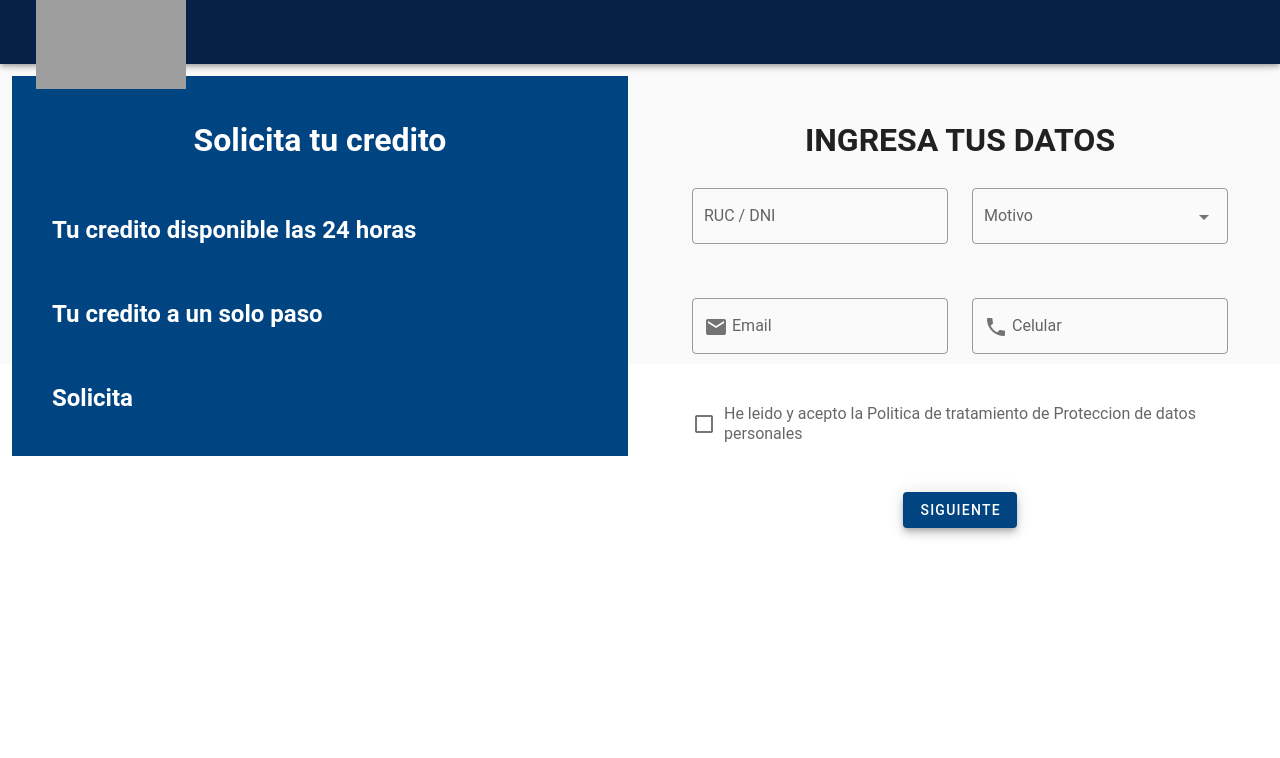
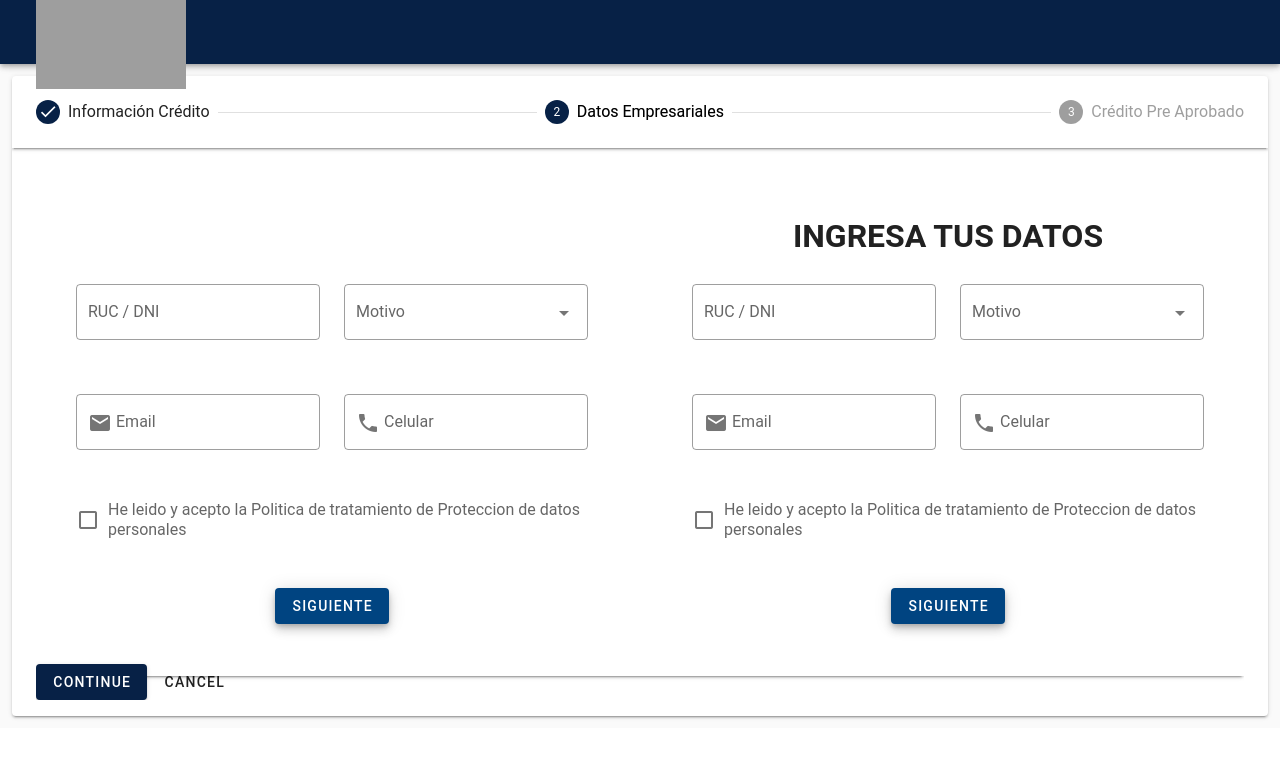
Before and after one commit to Benjacho/front-credito-pyme, a Vue app: page / in a window 1280 px wide. Both pictures are taken after a click on the button "SIGUIENTE". Shown: the top 758 px of the page. Built offline with nearby package versions, Linux system fonts and the light colour scheme; grey boxes are pictures that could not be loaded; a small style sheet from the web is missing.

Commit message:
Added Stepper

```diff
--- a/src/components/Simulador.vue
+++ b/src/components/Simulador.vue
@@ -1,45 +1,55 @@
 <template>
   <div>
-        <v-container
-            class="grey lighten-5 pa-0"
-            fluid
-        >
-        <v-layout
+    <v-container class="grey lighten-5 pa-0" fluid>
+      <v-layout no-gutters fill-height>
+        <v-col>
+          <v-stepper v-model="e1">
+            <v-stepper-header>
+              <v-stepper-step :complete="e1 > 1" step="1">
+                Información Crédito
+              </v-stepper-step>
 
-            no-gutters
-            style="height: 300px"
-        >
+              <v-divider></v-divider>
+
+              <v-stepper-step :complete="e1 > 2" step="2">
+                Datos Empresariales
+              </v-stepper-step>
+
+              <v-divider></v-divider>
+
+              <v-stepper-step step="3"> Crédito Pre Aprobado </v-stepper-step>
+            </v-stepper-header>
+
+            <v-stepper-items>
+              <v-stepper-content step="1">
+                <v-card>
+                  <v-row>
                     <v-col>
                       <div
                         style="background-color: #004481; color: white"
                         class="pa-10"
                       >
-                    <h1 align="center">{{leftTitle}}</h1>
-                    <br><br>
-                    <h2>{{check1}}</h2>
-                    <br><br>
-                    <h2>{{check2}}</h2>
-                    <br><br>
-                    <h2>{{check3}}</h2>
+                        <h1 align="center">{{ leftTitle }}</h1>
+                        <br /><br />
+                        <h2>{{ check1 }}</h2>
+                        <br /><br />
+                        <h2>{{ check2 }}</h2>
+                        <br /><br />
+                        <h2>{{ check3 }}</h2>
                       </div>
                     </v-col>
-            <v-col>
-                <div
-                    class="pa-10"
-                >
+                    <v-col style="background: white">
+                      <div class="pa-10">
                         <v-form ref="form" align="center">
-
-                        <h1 >
-                            {{rightTitle}}
+                          <h1>
+                            {{ rightTitle }}
                           </h1>
-                        <br>
+                          <br />
                           <v-row>
                             <v-col>
-                                    <div
-                                        style="p-5"
-                                    >
+                              <div style="p-5">
                                 <v-text-field
-                                            v-model="rfc"
+                                  v-model="form.ruc"
                                   label="RUC / DNI"
                                   outlined
                                 >
@@ -47,13 +57,11 @@
                               </div>
                             </v-col>
                             <v-col>
-                                    <div
-                                        style="p-5"
-                                    >
+                              <div style="p-5">
                                 <v-select
-                                            v-model="motivo"
+                                  v-model="form.reason"
                                   :items="items"
-                                            :rules="[v => !!v || 'Item is required']"
+                                  :rules="[(v) => !!v || 'Item is required']"
                                   label="Motivo"
                                   required
                                   outlined
@@ -64,11 +72,9 @@
                           </v-row>
                           <v-row>
                             <v-col>
-                                    <div
-                                        style="p-5"
-                                    >
+                              <div style="p-5">
                                 <v-text-field
-                                            v-model="email"
+                                  v-model="form.email"
                                   :counter="max"
                                   :rules="rules"
                                   label="Email"
@@ -79,11 +85,9 @@
                               </div>
                             </v-col>
                             <v-col>
-                                    <div
-                                        style="p-5"
-                                    >
+                              <div style="p-5">
                                 <v-text-field
-                                            v-model="celular"
+                                  v-model="form.phone"
                                   :counter="max"
                                   :rules="rules"
                                   label="Celular"
@@ -101,8 +105,9 @@
                             value="primary"
                             hide-details
                           ></v-checkbox>
-                        <br><br>
+                          <br /><br />
                           <v-btn
+                            @click="e1 = 2"
                             color="secondary"
                             elevation="6"
                           >
@@ -111,6 +116,198 @@
                         </v-form>
                       </div>
                     </v-col>
+                  </v-row>
+                </v-card>
+
+                <!-- <v-btn color="primary" @click="e1 = 2"> Continue </v-btn>
+
+                <v-btn text> Cancel </v-btn> -->
+              </v-stepper-content>
+
+              <v-stepper-content step="2">
+                <v-card>
+                  <v-row>
+                    <v-col>
+                      <div
+                        style="background-color: white; color: white"
+                        class="pa-10"
+                      >
+                        <v-form ref="form" align="center">
+                          <h1>
+                            {{ rightTitle }}
+                          </h1>
+                          <br />
+                          <v-row>
+                            <v-col>
+                              <div style="p-5">
+                                <v-text-field
+                                  v-model="form.ruc"
+                                  label="RUC / DNI"
+                                  outlined
+                                >
+                                </v-text-field>
+                              </div>
+                            </v-col>
+                            <v-col>
+                              <div style="p-5">
+                                <v-select
+                                  v-model="form.reason"
+                                  :items="items"
+                                  :rules="[(v) => !!v || 'Item is required']"
+                                  label="Motivo"
+                                  required
+                                  outlined
+                                >
+                                </v-select>
+                              </div>
+                            </v-col>
+                          </v-row>
+                          <v-row>
+                            <v-col>
+                              <div style="p-5">
+                                <v-text-field
+                                  v-model="form.email"
+                                  :counter="max"
+                                  :rules="rules"
+                                  label="Email"
+                                  outlined
+                                  prepend-inner-icon="mdi-email"
+                                >
+                                </v-text-field>
+                              </div>
+                            </v-col>
+                            <v-col>
+                              <div style="p-5">
+                                <v-text-field
+                                  v-model="form.phone"
+                                  :counter="max"
+                                  :rules="rules"
+                                  label="Celular"
+                                  outlined
+                                  prepend-inner-icon="mdi-phone"
+                                >
+                                </v-text-field>
+                              </div>
+                            </v-col>
+                          </v-row>
+                          <v-checkbox
+                            v-model="ex4"
+                            label="He leido y acepto la Politica de tratamiento de Proteccion de datos personales"
+                            color="primary"
+                            value="primary"
+                            hide-details
+                          ></v-checkbox>
+                          <br /><br />
+                          <v-btn
+                            @click="e1 = 2"
+                            color="secondary"
+                            elevation="6"
+                          >
+                            Siguiente
+                          </v-btn>
+                        </v-form>
+                      </div>
+                    </v-col>
+                    <v-col style="background: white">
+                      <div class="pa-10">
+                        <v-form ref="form" align="center">
+                          <h1>
+                            {{ rightTitle }}
+                          </h1>
+                          <br />
+                          <v-row>
+                            <v-col>
+                              <div style="p-5">
+                                <v-text-field
+                                  v-model="form.ruc"
+                                  label="RUC / DNI"
+                                  outlined
+                                >
+                                </v-text-field>
+                              </div>
+                            </v-col>
+                            <v-col>
+                              <div style="p-5">
+                                <v-select
+                                  v-model="form.reason"
+                                  :items="items"
+                                  :rules="[(v) => !!v || 'Item is required']"
+                                  label="Motivo"
+                                  required
+                                  outlined
+                                >
+                                </v-select>
+                              </div>
+                            </v-col>
+                          </v-row>
+                          <v-row>
+                            <v-col>
+                              <div style="p-5">
+                                <v-text-field
+                                  v-model="form.email"
+                                  :counter="max"
+                                  :rules="rules"
+                                  label="Email"
+                                  outlined
+                                  prepend-inner-icon="mdi-email"
+                                >
+                                </v-text-field>
+                              </div>
+                            </v-col>
+                            <v-col>
+                              <div style="p-5">
+                                <v-text-field
+                                  v-model="form.phone"
+                                  :counter="max"
+                                  :rules="rules"
+                                  label="Celular"
+                                  outlined
+                                  prepend-inner-icon="mdi-phone"
+                                >
+                                </v-text-field>
+                              </div>
+                            </v-col>
+                          </v-row>
+                          <v-checkbox
+                            v-model="ex4"
+                            label="He leido y acepto la Politica de tratamiento de Proteccion de datos personales"
+                            color="primary"
+                            value="primary"
+                            hide-details
+                          ></v-checkbox>
+                          <br /><br />
+                          <v-btn
+                            @click="e1 = 2"
+                            color="secondary"
+                            elevation="6"
+                          >
+                            Siguiente
+                          </v-btn>
+                        </v-form>
+                      </div>
+                    </v-col>
+                  </v-row>
+                </v-card>
+
+                <v-btn color="primary" @click="e1 = 3"> Continue </v-btn>
+
+                <v-btn text> Cancel </v-btn>
+              </v-stepper-content>
+
+              <v-stepper-content step="3">
+                <v-card
+                  class="mb-12"
+                  color="grey lighten-1"
+                  height="200px"
+                ></v-card>
+
+                <v-btn color="primary" @click="e1 = 1"> Continue </v-btn>
+
+                <v-btn text> Cancel </v-btn>
+              </v-stepper-content>
+            </v-stepper-items>
+          </v-stepper>
+        </v-col>
       </v-layout>
     </v-container>
   </div>
@@ -118,22 +315,24 @@
 
 <script>
 export default {
-    name: 'Simulador',
+  name: "Simulador",
 
   data() {
     return {
-            leftTitle: 'Solicita tu credito',
-            check1: 'Tu credito disponible las 24 horas',
-            check2: 'Tu credito a un solo paso',
-            check3: 'Solicita',
-            rightTitle: 'INGRESA TUS DATOS',
-            items: [
-                'Motivo 1',
-                'Motivo 2',
-                'Motivo 3',
-                'Motivo 4',
-            ],
-        }
-    }
-  }
+      e1: 1,
+      leftTitle: "Solicita tu crédito",
+      check1: "Tu crédito disponible las 24 horas",
+      check2: "Tu crédito a un solo paso",
+      check3: "Solicita",
+      rightTitle: "INGRESA TUS DATOS",
+      items: ["Motivo 1", "Motivo 2", "Motivo 3", "Motivo 4"],
+      form: {
+        ruc: "",
+        reason: "",
+        email: "",
+        phone: "",
+      },
+    };
+  },
+};
 </script>
```
Also changed, not shown: 1 other file (tests, documents, lock files or other folders). Lines whose indentation alone changed are shown as unchanged.
